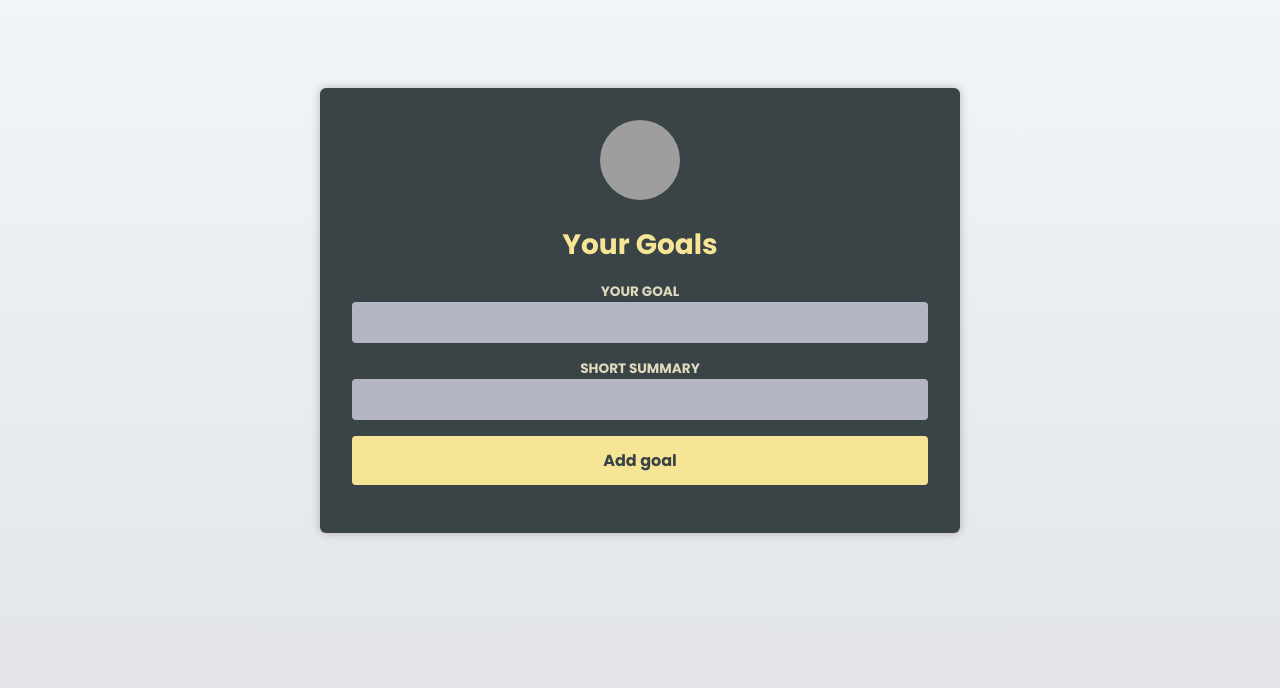
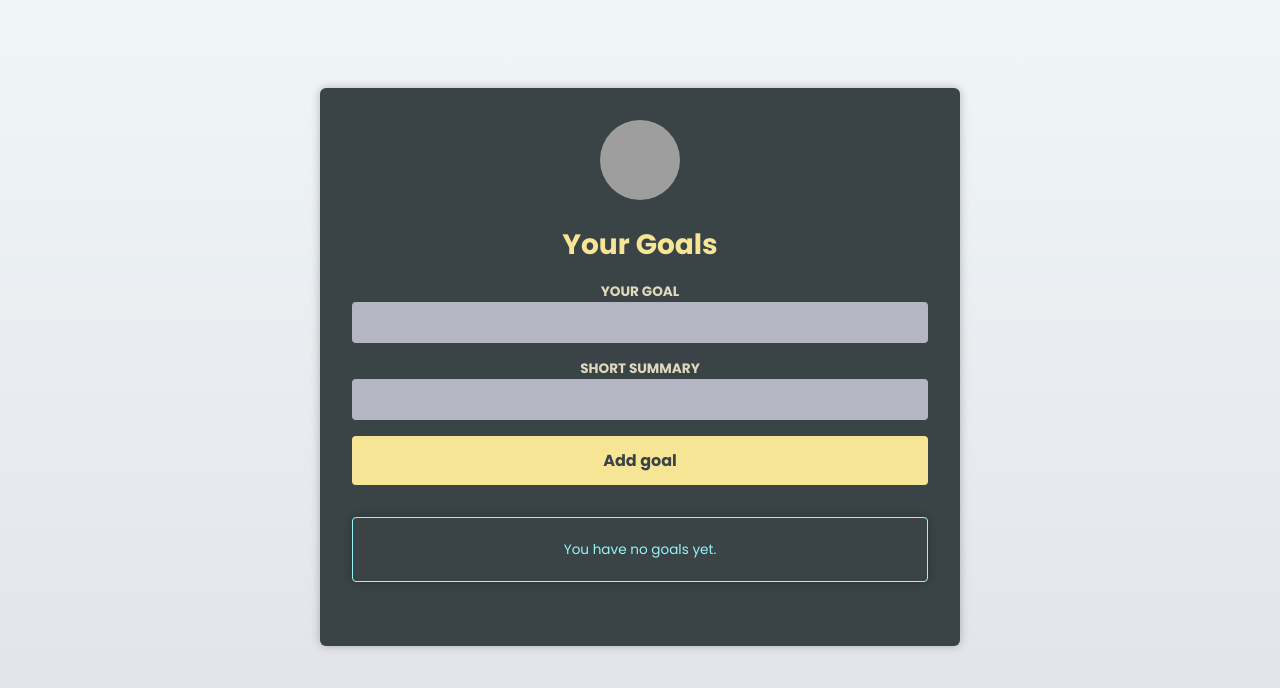
Before and after one commit to cipriancozma/react-ts-basics, a React (Vite) app: page / in a window 1280 px wide. Shown: the top 688 px of the page. Built offline with nearby package versions, Linux system fonts and the light colour scheme; grey boxes are pictures that could not be loaded.

Commit message:
added messages when having goals or not

```diff
--- a/src/components/GoalList.tsx
+++ b/src/components/GoalList.tsx
@@ -1,9 +1,22 @@
-import { FC } from "react";
+import { FC, ReactNode } from "react";
 import { CourseGoalList } from "../types/types";
 import Goal from "./Goal";
+import InfoBox from "./InfoBox";
 
 const GoalList: FC<CourseGoalList> = ({ goals, handleDelete }) => {
+  if (goals.length === 0) {
+    return <InfoBox mode="hint">You have no goals yet.</InfoBox>;
+  }
+
+  let warningBox: ReactNode;
+
+  if (goals.length >= 4) {
+    warningBox = <InfoBox mode="warning">Too many goals.</InfoBox>;
+  }
+
   return (
+    <>
+      {warningBox}
       <ul>
         {goals.map((goal) => (
           <li key={goal.id}>
@@ -13,6 +26,7 @@
           </li>
         ))}
       </ul>
+    </>
   );
 };
 
--- /dev/null
+++ b/src/components/InfoBox.tsx
@@ -0,0 +1,20 @@
+import { InfoBoxProps } from "../types/types";
+
+const InfoBox = ({ children, mode }: InfoBoxProps) => {
+  if (mode === "hint") {
+    return (
+      <aside className="infobox infobox-hint">
+        <p>{children}</p>
+      </aside>
+    );
+  }
+
+  return (
+    <aside className="infobox infobox-warning warning--medium">
+      <h2>Warning</h2>
+      <p>{children}</p>
+    </aside>
+  );
+};
+
+export default InfoBox;
--- a/src/index.css
+++ b/src/index.css
@@ -1,11 +1,11 @@
-@import url('https://fonts.googleapis.com/css2?family=Poppins:wght@400;700&display=swap');
+@import url("https://fonts.googleapis.com/css2?family=Poppins:wght@400;700&display=swap");
 
 * {
   box-sizing: border-box;
 }
 
 html {
-  font-family: 'Poppins', sans-serif;
+  font-family: "Poppins", sans-serif;
 }
 
 body {
@@ -130,3 +130,32 @@
   text-align: center;
   color: #acd1ce;
 }
+
+.infobox {
+  margin: 2rem 0;
+  padding: 0.5rem;
+  text-align: center;
+  box-shadow: 0 0 10px rgba(0, 0, 0, 0.25);
+  font-size: 0.85rem;
+  border-radius: 4px;
+}
+
+.infobox-hint {
+  border: 1px solid #96f5f7;
+  color: #96f5f7;
+}
+
+.infobox-warning.warning--low {
+  border: 1px solid #f6d84f;
+  color: #f6d84f;
+}
+
+.infobox-warning.warning--medium {
+  border: 1px solid #f9a73b;
+  color: #f9a73b;
+}
+
+.infobox-warning.warning--high {
+  border: 1px solid #f97373;
+  color: #f97373;
+}
--- a/src/types/types.tsx
+++ b/src/types/types.tsx
@@ -32,3 +32,8 @@
 export type NewGoalProps = {
   handleAddGoal: (goal: string, summary: string) => void;
 };
+
+export type InfoBoxProps = {
+  mode: "hint" | "warning";
+  children: ReactNode;
+};
```
Lines whose indentation alone changed are shown as unchanged.
